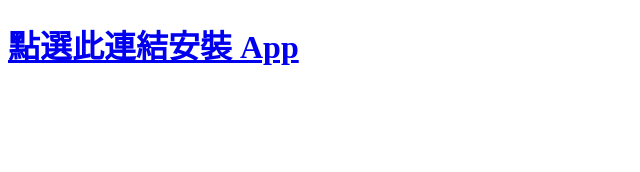
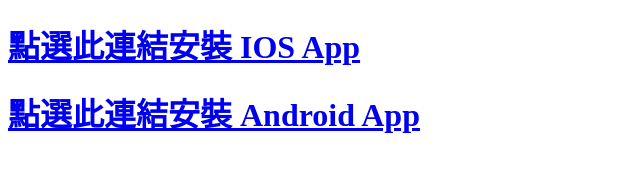
Before and after one commit to nonamegamedesign/nonamegamedesign.github.io, a plain HTML site: page index.html in a window 1280 px wide. Shown: the whole page, without its empty margins (0-640 px from the left). Drawn offline with Linux system fonts and the light colour scheme.

Commit message:
新增Android

```diff
--- a/index.html
+++ b/index.html
@@ -4,6 +4,7 @@
     <title>DungeonTD App install</title>
 </head>
 <body>
-    <h1><a href="itms-services://?action=download-manifest&url=https://w1233120.github.io/manifest.plist"> 點選此連結安裝 App </a></h1>
+    <h1><a href="itms-services://?action=download-manifest&url=https://w1233120.github.io/manifest.plist"> 點選此連結安裝 IOS App </a></h1>
+    <h1><a href="https://w1233120.github.io/DungeonTD.apk"> 點選此連結安裝 Android App </a></h1>
 </body>
 </html>
```
Also changed, not shown: 1 other file.
